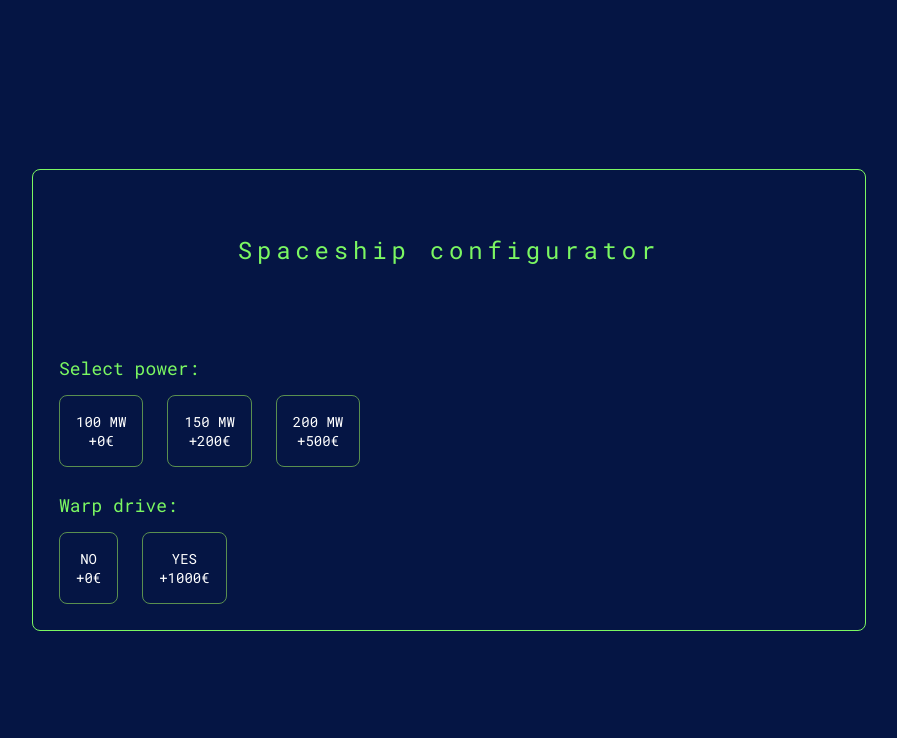
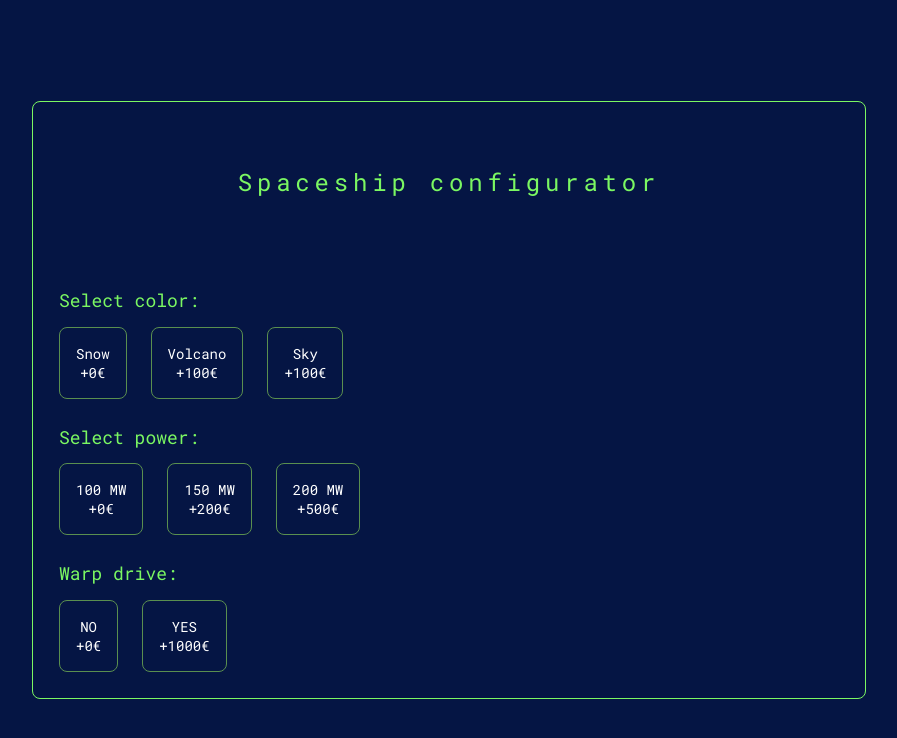
Before and after one commit to stenmr/spaceship-configurator, a React (Create React App) app: page / in a window 1280 px wide. Shown: the top 738 px of the page, without its empty margins (191-1088 px from the left). Built offline with nearby package versions, Linux system fonts and the light colour scheme.

Commit message:
Remove Configurator

```diff
--- a/src/app/App.css
+++ b/src/app/App.css
@@ -8,3 +8,32 @@
   font-size: calc(10px + 2vmin);
   color: white;
 }
+
+.configurator {
+  border: 1px solid #7BF762;
+  border-radius: 8px;
+  width: 65vw;
+  display: grid;
+  grid-template-areas:
+    "title title"
+    "modules shopping-cart";
+}
+
+.categories {
+  grid-area: modules;
+}
+
+.shopping-cart {
+  grid-area: shopping-cart;
+}
+
+.configurator h1 {
+  font-weight: 400;
+  margin-top: 4rem;
+  margin-bottom: 4rem;
+  color: #7BF762;
+  font-size: 24px;
+  letter-spacing: 4.8px;
+  text-align: center;
+  grid-area: title;
+}
--- a/src/app/App.tsx
+++ b/src/app/App.tsx
@@ -1,15 +1,28 @@
-import React from 'react';
-import { Configurator } from '../configurator/Configurator';
-import { Slot } from '../slot/Slot';
+import React, { useState } from 'react';
+import { ModuleProps, Slot } from '../slot/Slot';
 import './App.css';
 
 function App() {
+  const [cart, setCart] = useState<ModuleProps[]>([]);
+
+  // const addToCart = (index: number) => {
+  //   setCart(cart.concat(modules[index]));
+  // };
+
+  const calculateCost = () => {
+    return cart.reduce((cost, module: ModuleProps) => cost + module.cost, 0);
+  };
+
   return (
     <main className="App">
-      <Configurator>
-        {/* <Slot title="Select color">
-
-        </Slot> */}
+      <section className="configurator">
+        <h1>Spaceship configurator</h1>
+        <div className="categories">
+          <Slot title="Select color" modules={[
+            {name: "Snow", cost: 0},
+            {name: "Volcano", cost: 100},
+            {name: "Sky", cost: 100}
+          ]}/>
           <Slot title="Select power" modules={[
             {name: "100 MW", cost: 0},
             {name: "150 MW", cost: 200},
@@ -20,9 +33,10 @@ function App() {
             {name: "YES", cost: 1000}
           ]}/>
           {/* <Slot title="Select option package">
-
             </Slot> */}
-      </Configurator>
+        </div>
+        <div className="shopping-cart"></div>
+      </section>
     </main>
   );
 }
--- a/src/configurator/Configurator.css
+++ /dev/null
@@ -1,24 +0,0 @@
-.configurator {
-  border: 1px solid #7BF762;
-  border-radius: 8px;
-  width: 65vw;
-  display: grid;
-  grid-template-areas:
-    "title title"
-    "modules shopping-cart";
-}
-
-.configurator div {
-  grid-area: modules;
-}
-
-.configurator h1 {
-  font-weight: 400;
-  margin-top: 4rem;
-  margin-bottom: 4rem;
-  color: #7BF762;
-  font-size: 24px;
-  letter-spacing: 4.8px;
-  text-align: center;
-  grid-area: title;
-}
--- a/src/configurator/Configurator.tsx
+++ /dev/null
@@ -1,11 +0,0 @@
-import React, { FunctionComponent } from 'react';
-import './Configurator.css';
-
-export const Configurator: FunctionComponent = ({ children }) => {
-  return (
-    <section className="configurator">
-      <h1>Spaceship configurator</h1>
-      <div>{ children }</div>
-    </section>
-  );
-}
```
Also changed, not shown: src/slot/Slot.tsx (+5 -5 lines). Lines whose indentation alone changed are shown as unchanged.
